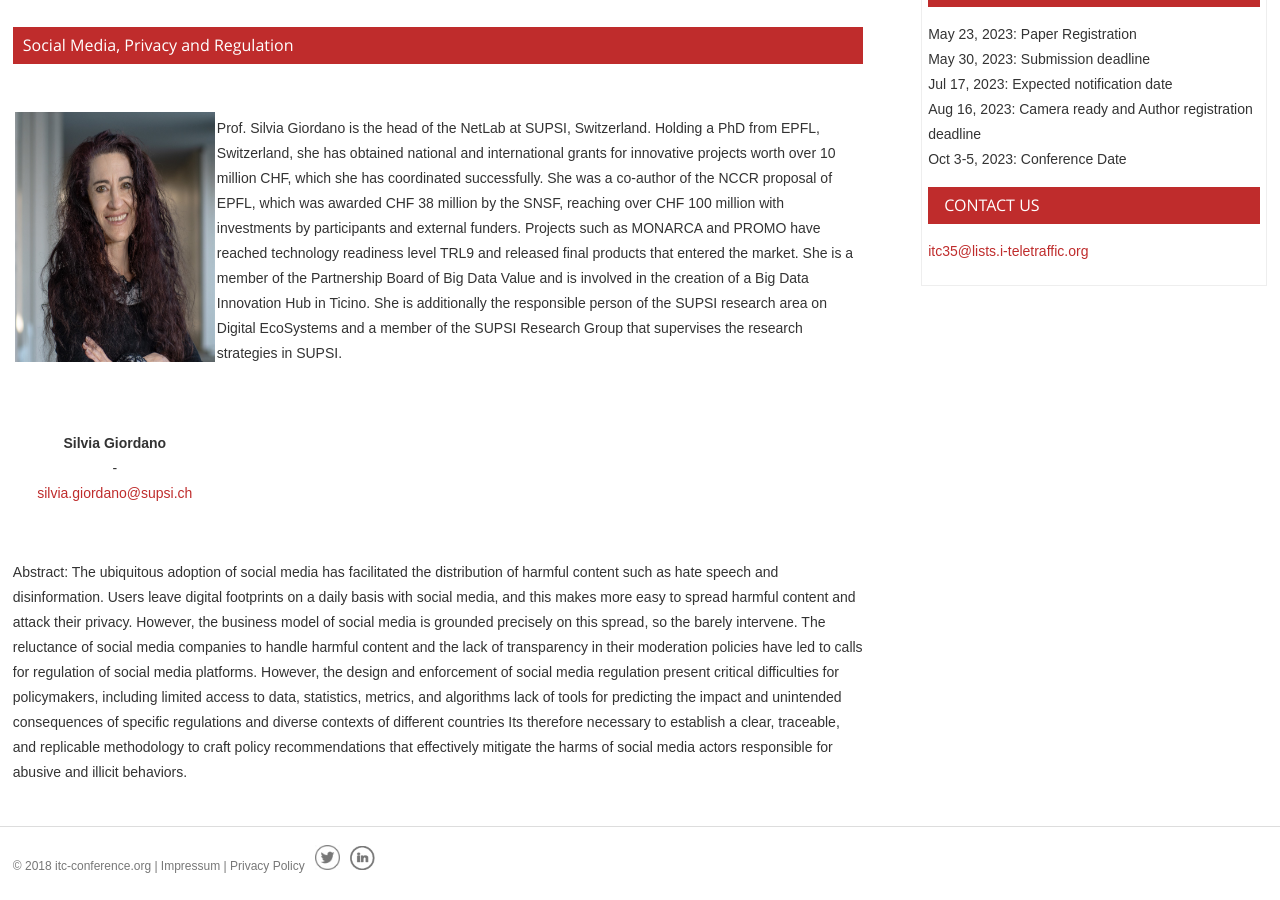
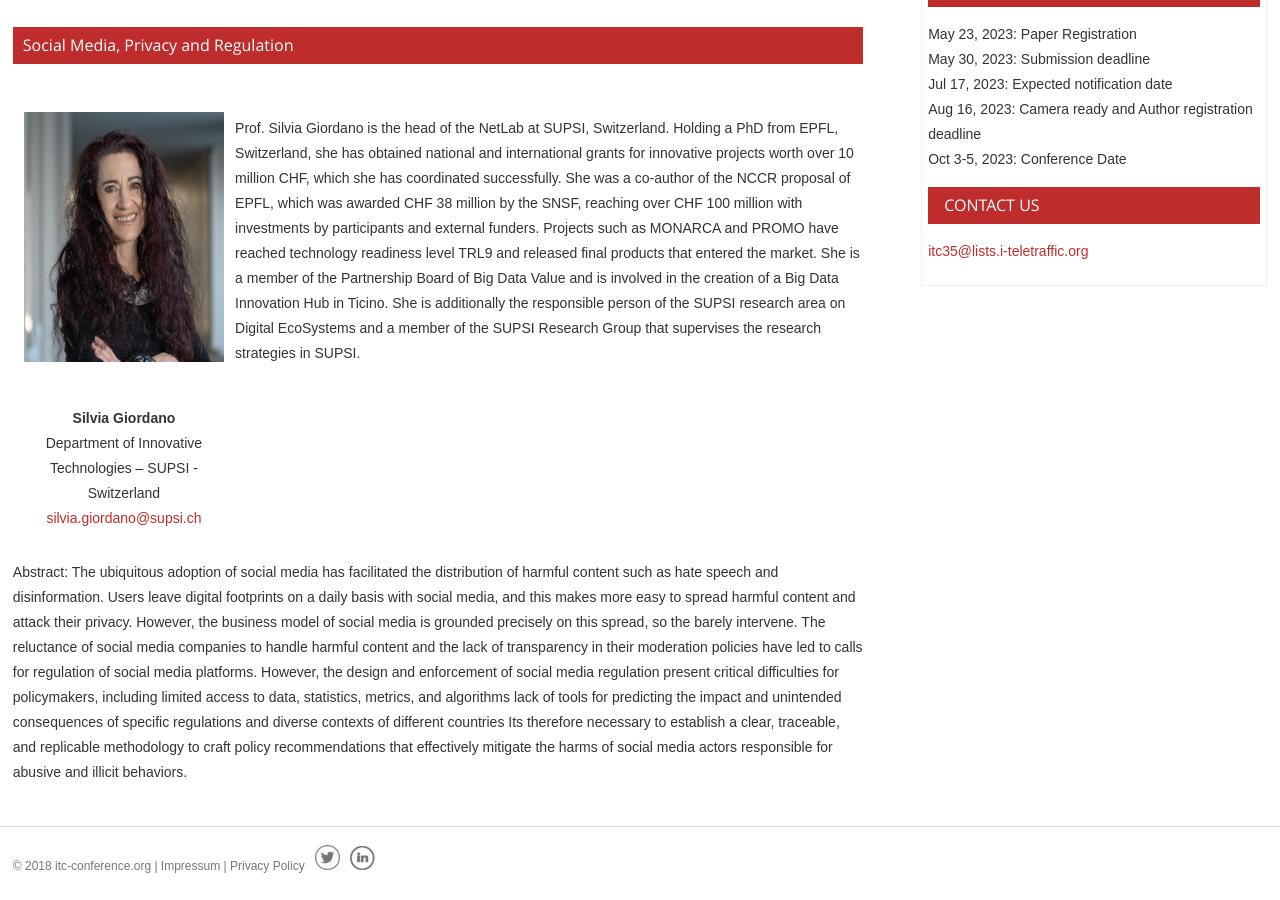
Before and after one commit to ohohlfeld/itc35, a Jekyll site: the page built from keynote.md, in a window 1280 px wide and 900 px high, scrolled down 623 px. Built offline with Jekyll 4.4.1, drawn with Linux system fonts in a browser that asks for light colours.

Commit message:
Update keynote.md

```diff
--- a/keynote.md
+++ b/keynote.md
@@ -23,7 +23,7 @@ menu-index: 1
     <tr>
         <td height="150" align="center">
             <b>Silvia Giordano</b><br>
-            -<br>
+            Department of Innovative Technologies – SUPSI - Switzerland<br>
             <a href="mailto:silvia.giordano@supsi.ch">silvia.giordano@supsi.ch</a>
         </td>
     </tr>
```
